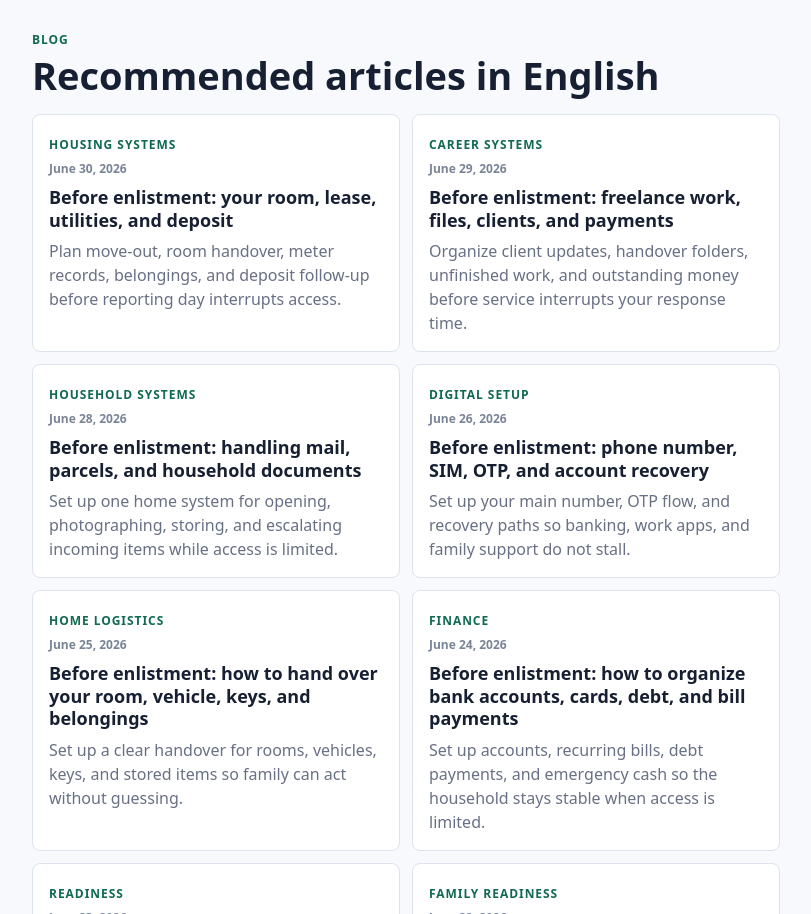
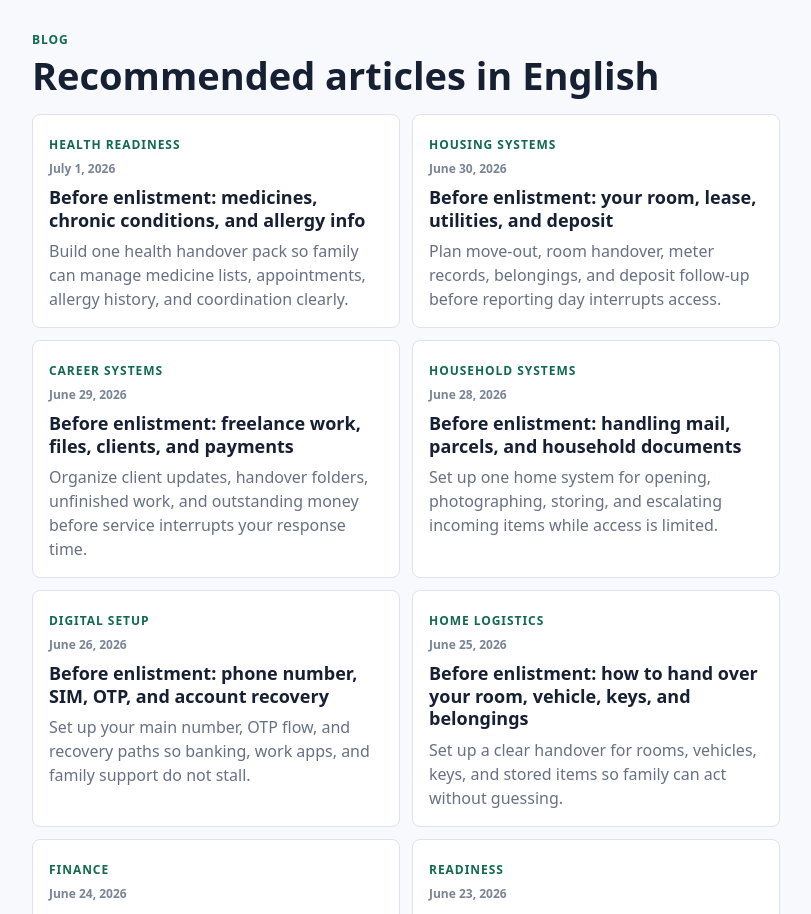
Before and after one commit to alfredtan1976/nano-tools-thahan, a plain HTML site: page en.html in a window 1280 px wide. Shown: the part 1442-2356 px from the top of the page, without its empty margins (234-1045 px from the left). Drawn offline with Linux system fonts and the light colour scheme.

Commit message:
Add daily military service article 2026-07-01

```diff
--- a/en.html
+++ b/en.html
@@ -200,6 +200,12 @@
           <h2>Recommended articles in English</h2>
         </div>
         <div class="blog-grid">
+          <a class="blog-card" href="blog-en.html#health-handover-pack">
+            <span>Health Readiness</span>
+            <time class="blog-card-date" datetime="2026-07-01">July 1, 2026</time>
+            <h3>Before enlistment: medicines, chronic conditions, and allergy info</h3>
+            <p>Build one health handover pack so family can manage medicine lists, appointments, allergy history, and coordination clearly.</p>
+          </a>
           <a class="blog-card" href="blog-en.html#rental-handover-plan">
             <span>Housing Systems</span>
             <time class="blog-card-date" datetime="2026-06-30">June 30, 2026</time>
```
